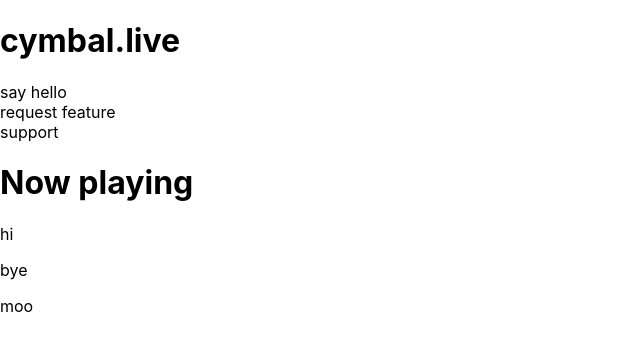
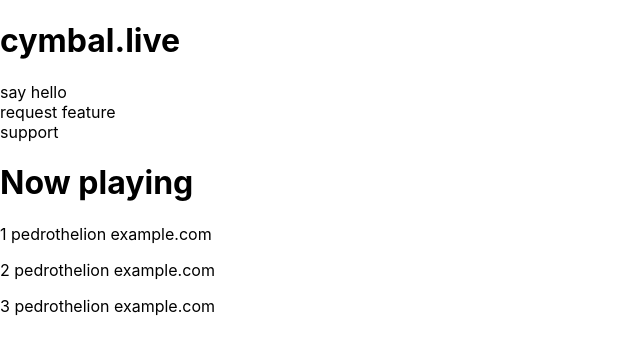
Before and after one commit to brntsllvn/cymbal.live, a React (Create React App) app: page / in a window 1280 px wide. Shown: the top 354 px of the page, without its empty margins (0-640 px from the left). Built offline with nearby package versions, Linux system fonts and the light colour scheme.

Commit message:
add prop-types and dummy data

```diff
--- a/package.json
+++ b/package.json
@@ -9,7 +9,8 @@
     "@testing-library/user-event": "^7.2.1",
     "react": "^16.13.1",
     "react-dom": "^16.13.1",
-    "react-scripts": "3.4.1"
+    "react-scripts": "3.4.1",
+    "prop-types": "^15.7.2"
   },
   "scripts": {
     "start": "react-scripts start",
--- a/src/components/ComingUp.js
+++ b/src/components/ComingUp.js
@@ -1,21 +1,22 @@
 import React from 'react';
+import PropTypes from 'prop-types';
 
 class ComingUp extends React.Component {
-    constructor(props) {
-        super(props);
-    }
-
-    _getUpcomingShows() {
-        return ["hi","bye","moo"]
-    }
-
-    render () {
-        const shows = this._getUpcomingShows();
+    render() {
+        const shows = this.props.shows
         return (
             <div>
                 {
                     shows.map(show => {
-                        return <p>{show}</p>
+                        return (
+                            <p>
+                                {
+                                    `${show.time}
+                                 ${show.artist}
+                                 ${show.link}`
+                                }
+                            </p>
+                        )
                     })
                 }
             </div>
@@ -24,4 +25,8 @@
 
 }
 
+ComingUp.propTypes = {
+    shows: PropTypes.any.isRequired
+}
+
 export default ComingUp;
--- a/src/components/NowPlaying.js
+++ b/src/components/NowPlaying.js
@@ -1,10 +1,6 @@
 import React from 'react';
 
 class NowPlaying extends React.Component {
-    constructor(props) {
-        super(props);
-    }
-
     render () {
         return (
             <h1>Now playing</h1>
--- a/src/components/ShowContainer.js
+++ b/src/components/ShowContainer.js
@@ -3,12 +3,26 @@
 import ComingUp from './ComingUp';
 
 class ShowContainer extends React.Component {
-    constructor(props) {
-        super(props);
-    }
+    _getUpcomingShows() {
+        const shows = [
+            {
+                'time': 1,
+                'artist': 'pedrothelion',
+                'link': 'example.com'
+            },
+            {
+                'time': 2,
+                'artist': 'pedrothelion',
+                'link': 'example.com'
+            },
+            {
+                'time': 3,
+                'artist': 'pedrothelion',
+                'link': 'example.com'
+            }
 
-    _getUpcomingShows() {
-        return ["hi","bye","moo"]
+        ]
+        return shows
     }
 
     render () {
@@ -16,7 +30,7 @@
         return (
             <div>
                 <NowPlaying />
-                <ComingUp />
+                <ComingUp shows={shows} />
             </div>
         );
     }
```
Also changed, not shown: 1 other file (tests, documents, lock files or other folders).
